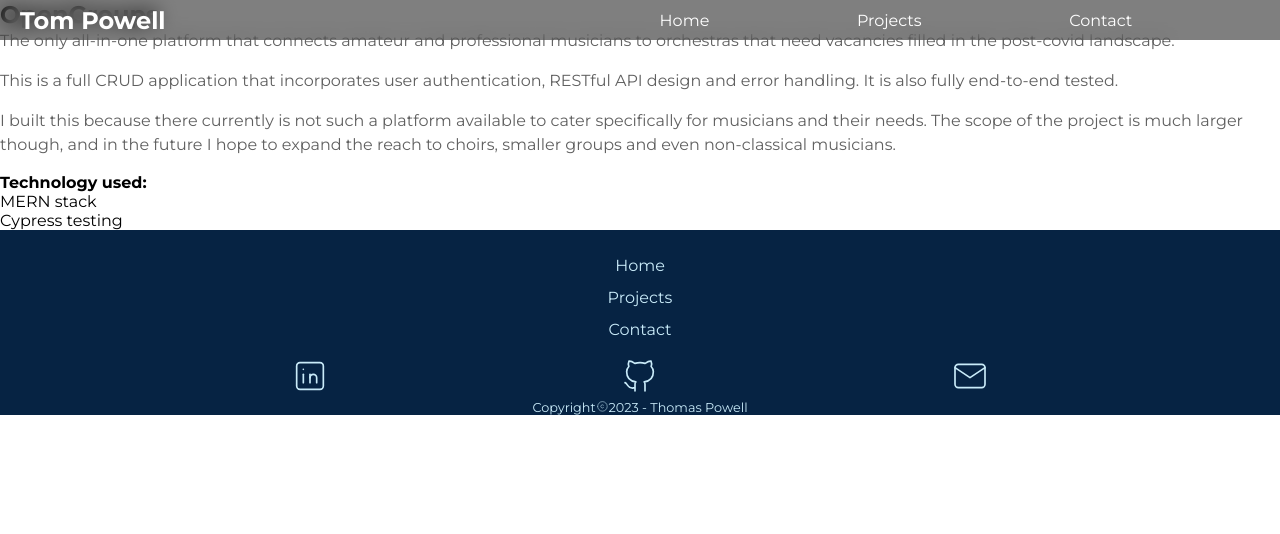
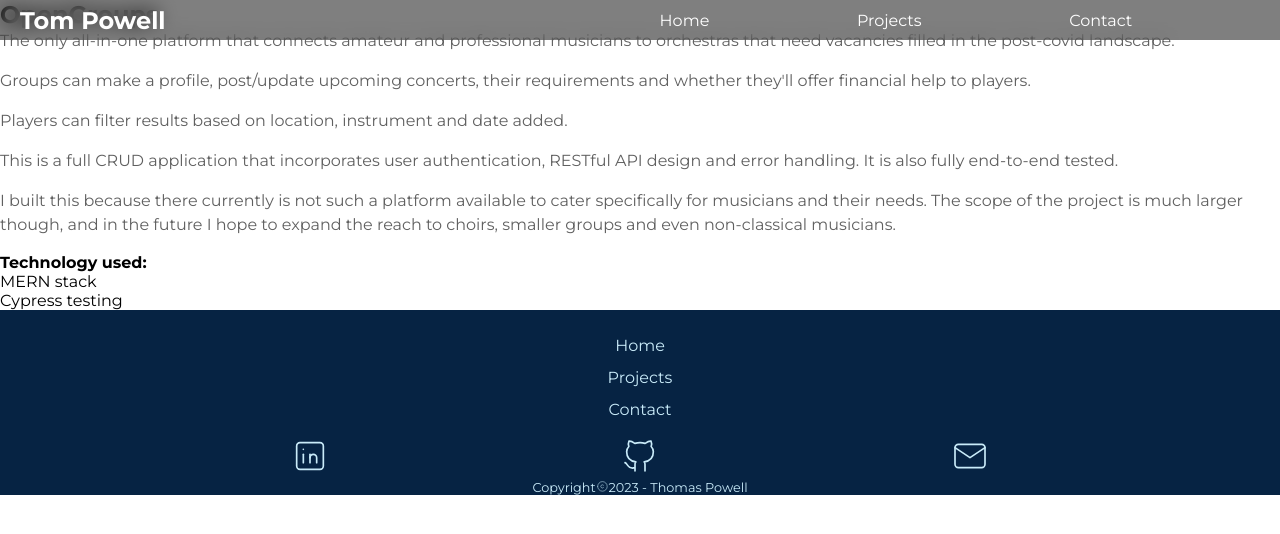
Before and after one commit to Tom2612/Portfolio, a React (Vite) app: page /projects in a window 1280 px wide. Shown: the top 534 px of the page. Built offline with nearby package versions, Linux system fonts and the light colour scheme.

Commit message:
Added info for project

```diff
--- a/src/components/Project.jsx
+++ b/src/components/Project.jsx
@@ -8,6 +8,12 @@ export default function Project() {
             <p>
                 The only all-in-one platform that connects amateur and professional musicians to orchestras that need
                 vacancies filled in the post-covid landscape.
+            </p>
+            <p>
+                Groups can make a profile, post/update upcoming concerts, their requirements and whether they'll offer financial help to players.
+            </p>
+            <p>
+                Players can filter results based on location, instrument and date added.
             </p>
             <p>
                 This is a full CRUD application that incorporates user authentication, RESTful API design and error handling. It is also fully end-to-end tested.
```
